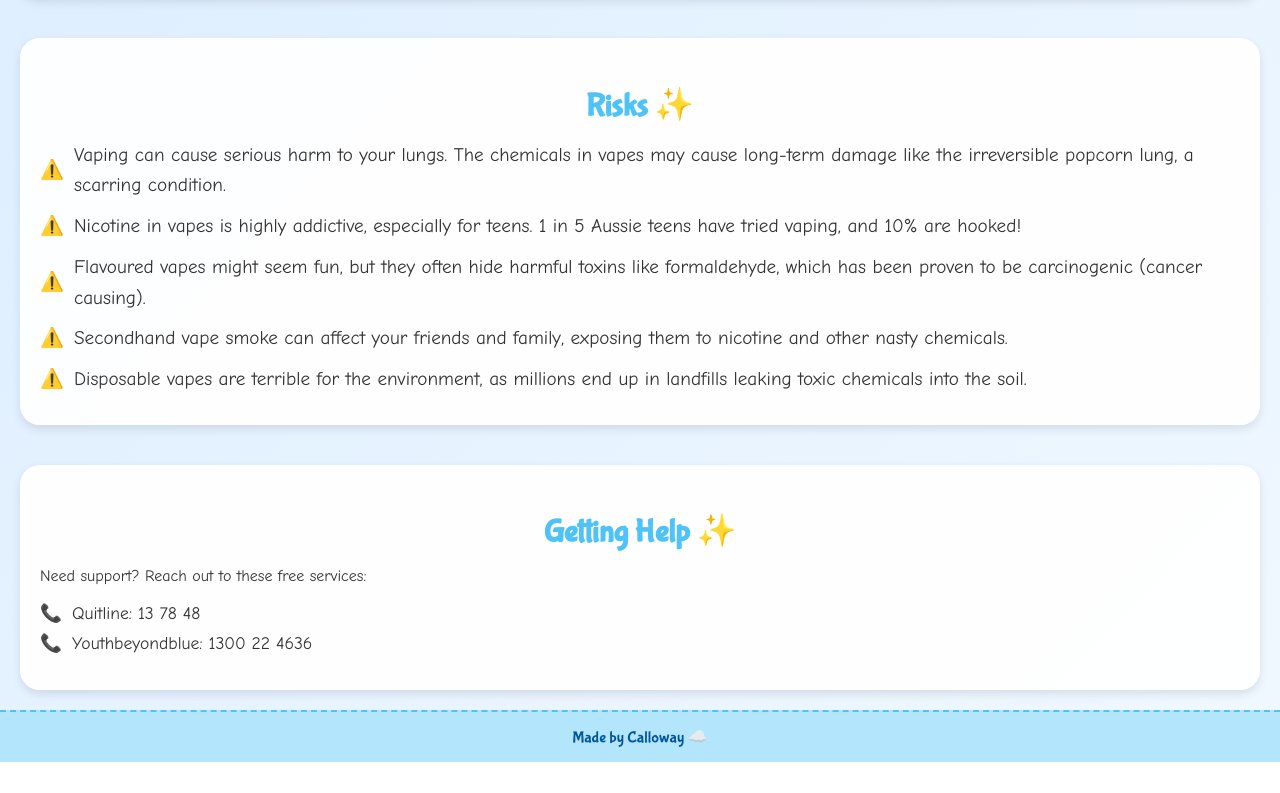
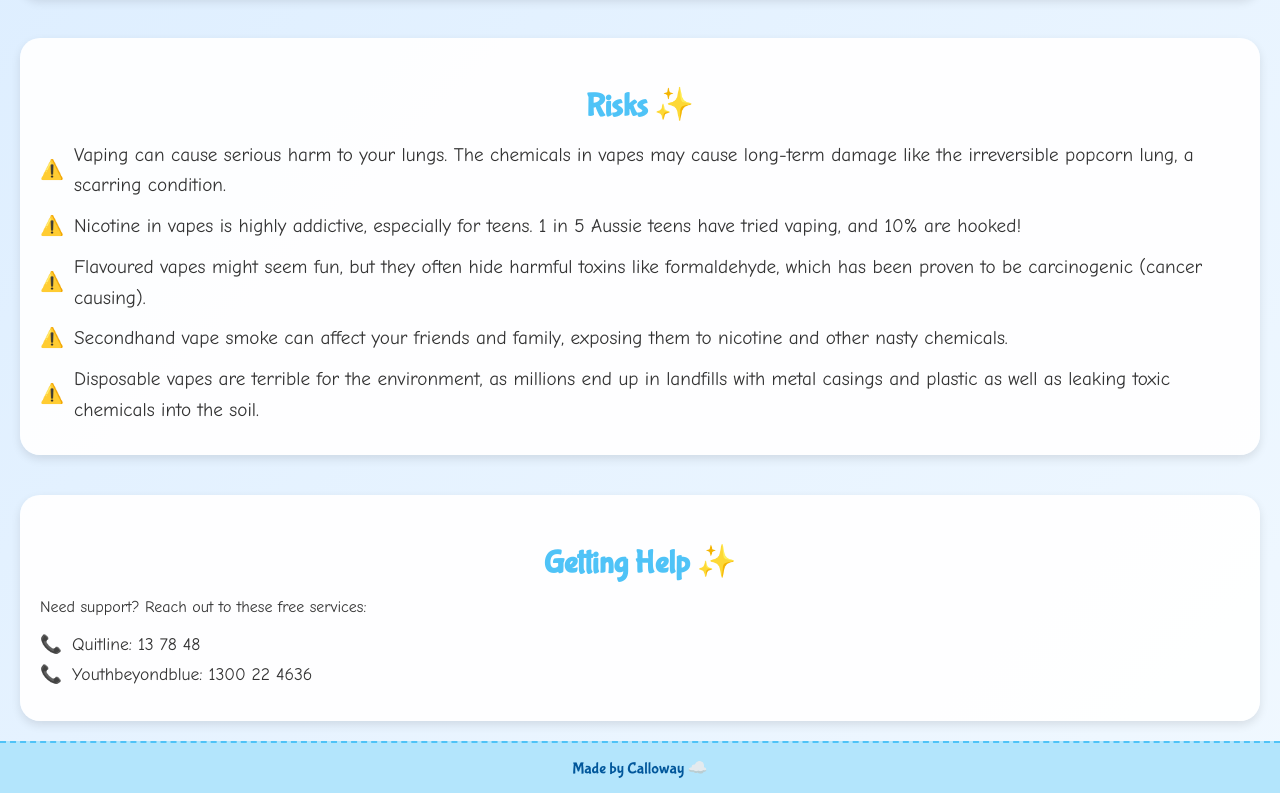
Before and after one commit to health-expo-quiz/cleartheair, a plain HTML site: page index.html in a window 1280 px wide. Shown: the part 958-1751 px from the top of the page. Before the commit the page ends 1720 px from the top, so only its background shows below. Drawn offline with Linux system fonts and the light colour scheme.

Commit message:
Update index.html

```diff
--- a/index.html
+++ b/index.html
@@ -186,7 +186,7 @@
       <p>Nicotine in vapes is highly addictive, especially for teens. 1 in 5 Aussie teens have tried vaping, and 10% are hooked!</p>
       <p>Flavoured vapes might seem fun, but they often hide harmful toxins like formaldehyde, which has been proven to be carcinogenic (cancer causing).</p>
       <p>Secondhand vape smoke can affect your friends and family, exposing them to nicotine and other nasty chemicals.</p>
-      <p>Disposable vapes are terrible for the environment, as millions end up in landfills leaking toxic chemicals into the soil.</p>
+      <p>Disposable vapes are terrible for the environment, as millions end up in landfills with metal casings and plastic as well as leaking toxic chemicals into the soil.</p>
     </div>
   </section>
   <section id="help">
```
